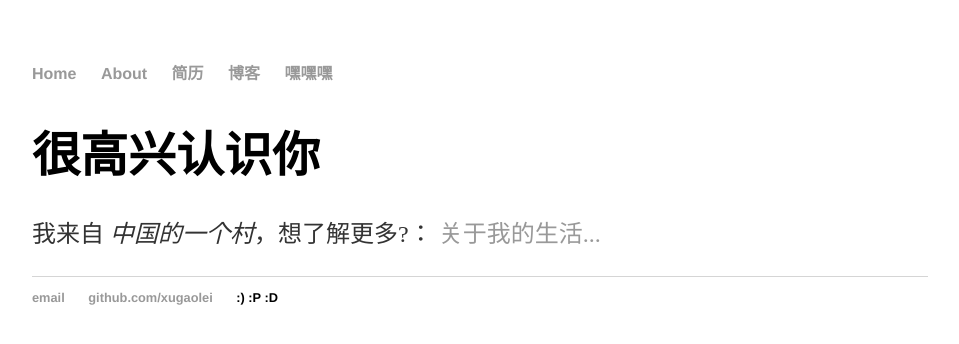
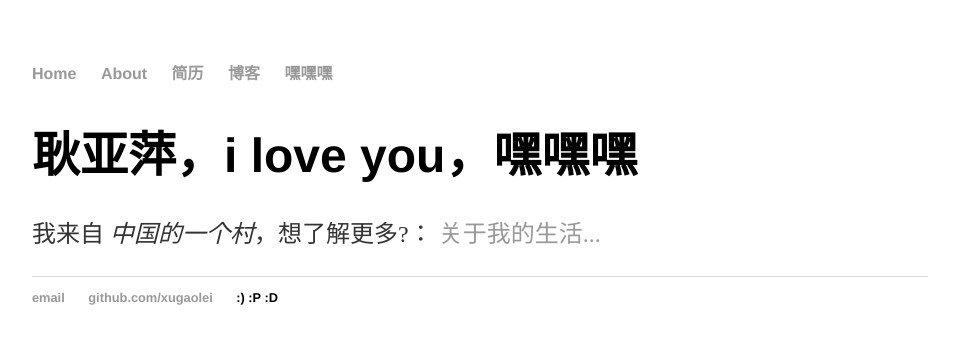
Before and after one commit to xugaolei/xugaolei.github.io, a Jekyll site: the page built from index.html, in a window 1280 px wide. Shown: the top 344 px of the page, without its empty margins (160-1119 px from the left). Built offline with Jekyll 4.4.1, drawn with Linux system fonts in a browser that asks for light colours.

Commit message:
Update index.html

```diff
--- a/index.html
+++ b/index.html
@@ -3,6 +3,6 @@ layout: default
 title: "嘿嘿！看啥呢 ：）"
 ---
 <div class="blurb">
-    <h1>很高兴认识你</h1>
+    <h1>耿亚萍，i love you，嘿嘿嘿</h1>
     <p>我来自 <em>中国的一个村</em>，想了解更多?： <a href="/about">关于我的生活...</a></p>
 </div><!-- /.blurb -->
```
